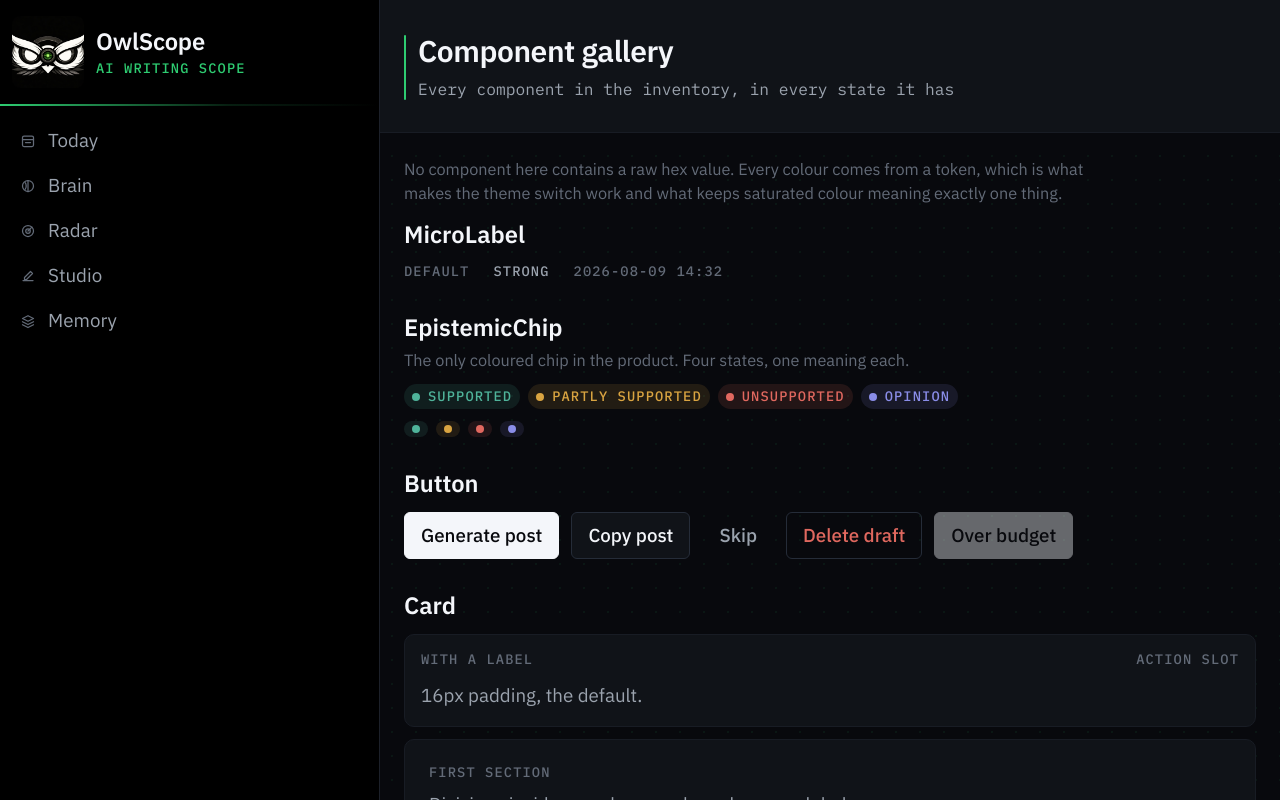
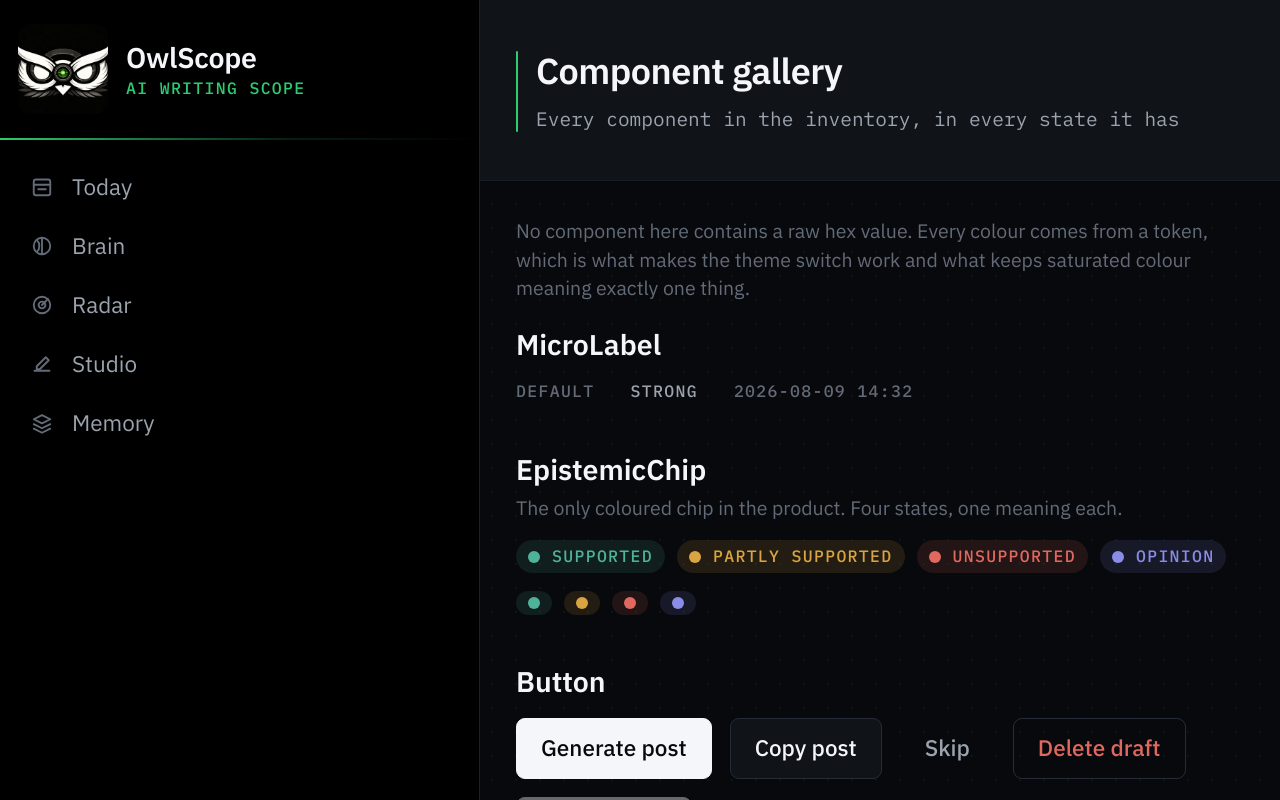
Before and after one commit to Clazd/OwlScope, a Next.js app: page /inspect/components in a window 1280 px wide. Shown: the top 800 px of the page. Built offline with nearby package versions, Linux system fonts and the light colour scheme; a web font is replaced by a local one.

Commit message:
True 150% UI scale: 24px root, spacing ×1.5, sidebar/logo/radius/shadow scaled consistently

```diff
--- a/src/app/globals.css
+++ b/src/app/globals.css
@@ -41,14 +41,14 @@
   --spacing: initial;
   --spacing-0: 0px;
   --spacing-px: 1px;
-  --spacing-1: 4px;
-  --spacing-2: 8px;
-  --spacing-3: 12px;
-  --spacing-4: 16px;
-  --spacing-6: 24px;
-  --spacing-8: 32px;
-  --spacing-12: 48px;
-  --spacing-16: 64px;
+  --spacing-1: 6px;
+  --spacing-2: 12px;
+  --spacing-3: 18px;
+  --spacing-4: 24px;
+  --spacing-6: 36px;
+  --spacing-8: 48px;
+  --spacing-12: 72px;
+  --spacing-16: 96px;
 
   --radius-control: var(--radius-control);
   --radius-card: var(--radius-card);
@@ -84,7 +84,7 @@
   }
 
   html {
-    font-size: 20px;
+    font-size: 24px;
     background: var(--bg);
     overflow-x: clip;
     -webkit-text-size-adjust: 100%;
--- a/src/app/tokens.css
+++ b/src/app/tokens.css
@@ -116,12 +116,12 @@
   --manuscript: 400 1.1875rem/1.65 var(--font-serif);
 
   /* Shape */
-  --radius-control: 6px;
-  --radius-card: 10px;
+  --radius-control: 9px;
+  --radius-card: 15px;
   --radius-pill: 999px;
 
   /* One elevation, for popovers, dropdowns and toasts only. */
-  --shadow-pop: 0 4px 20px rgb(0 0 0 / 0.45);
+  --shadow-pop: 0 6px 30px rgb(0 0 0 / 0.45);
 
   /* Motion */
   --dur-state: 120ms;
@@ -138,11 +138,11 @@
   --z-modal: 400;
   --z-toast: 500;
 
-  /* Layout */
-  --reading-column: 680px;
-  --sidebar-width: 380px;
-  --sidebar-collapsed: 96px;
-  --drawer-width: 420px;
+  /* Layout — all px values scaled ×1.5 to match the 24px root font-size */
+  --reading-column: 1020px;
+  --sidebar-width: 480px;
+  --sidebar-collapsed: 120px;
+  --drawer-width: 630px;
 }
 
 @media (prefers-reduced-motion: reduce) {
--- a/src/components/common/AppShell.tsx
+++ b/src/components/common/AppShell.tsx
@@ -227,7 +227,7 @@ function SandboxLabel() {
 
 /**
  * Square logo mark, zoomed into the owl face.
- * 52×52px — prominent enough to anchor the brand block.
+ * 90×90px — scaled to match the 150%-equivalent layout.
  * The PNG's pure-black background bleeds seamlessly into the sidebar.
  */
 function OwlMark() {
@@ -235,9 +235,9 @@ function OwlMark() {
     <div
       className="shrink-0 overflow-hidden"
       style={{
-        width: 72,
-        height: 72,
-        borderRadius: 8,
+        width: 90,
+        height: 90,
+        borderRadius: 12,
         background: "#000000",
       }}
     >
```
